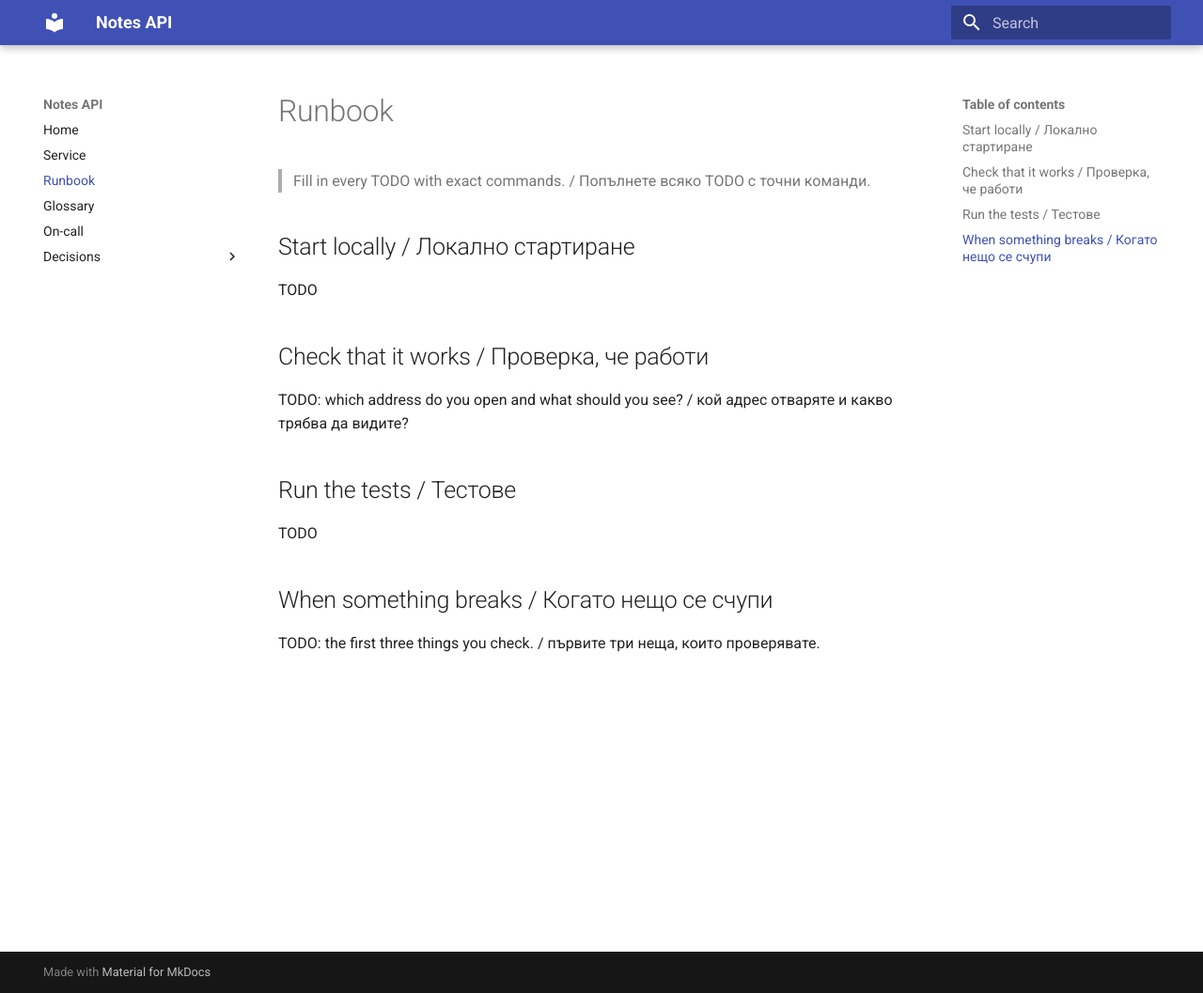
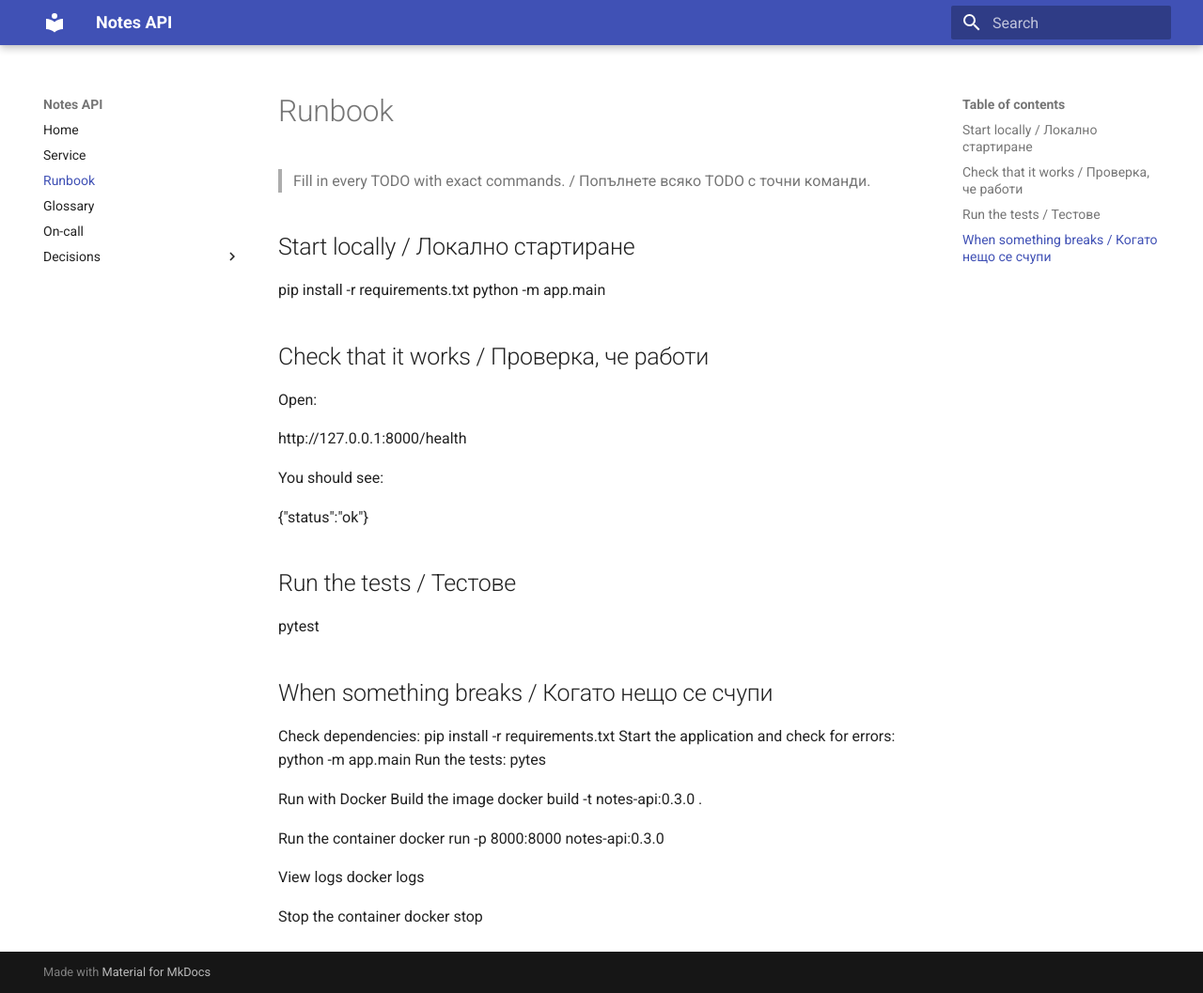
Before and after one commit to star-coder18/devops-labs-fn371223019, an MkDocs documentation site: the page built from docs/runbook.md, in a window 1280 px wide and 1057 px high. Shown: the whole window at 94% size. Built offline with MkDocs 1.6.1 and Material for MkDocs 9.7.7, drawn with Linux system fonts in a browser that asks for light colours.

Commit message:
Add Docker runbook instructions

```diff
--- a/docs/runbook.md
+++ b/docs/runbook.md
@@ -4,16 +4,41 @@
 
 ## Start locally / Локално стартиране
 
-TODO
+pip install -r requirements.txt
+python -m app.main
 
 ## Check that it works / Проверка, че работи
 
-TODO: which address do you open and what should you see? / кой адрес отваряте и какво трябва да видите?
+Open:
+
+http://127.0.0.1:8000/health
+
+You should see:
+
+{"status":"ok"}
 
 ## Run the tests / Тестове
 
-TODO
+pytest
 
 ## When something breaks / Когато нещо се счупи
 
-TODO: the first three things you check. / първите три неща, които проверявате.
+Check dependencies:
+pip install -r requirements.txt
+Start the application and check for errors:
+python -m app.main
+Run the tests:
+pytes
+
+Run with Docker
+Build the image
+docker build -t notes-api:0.3.0 .
+
+Run the container
+docker run -p 8000:8000 notes-api:0.3.0
+
+View logs
+docker logs
+
+Stop the container
+docker stop
```
